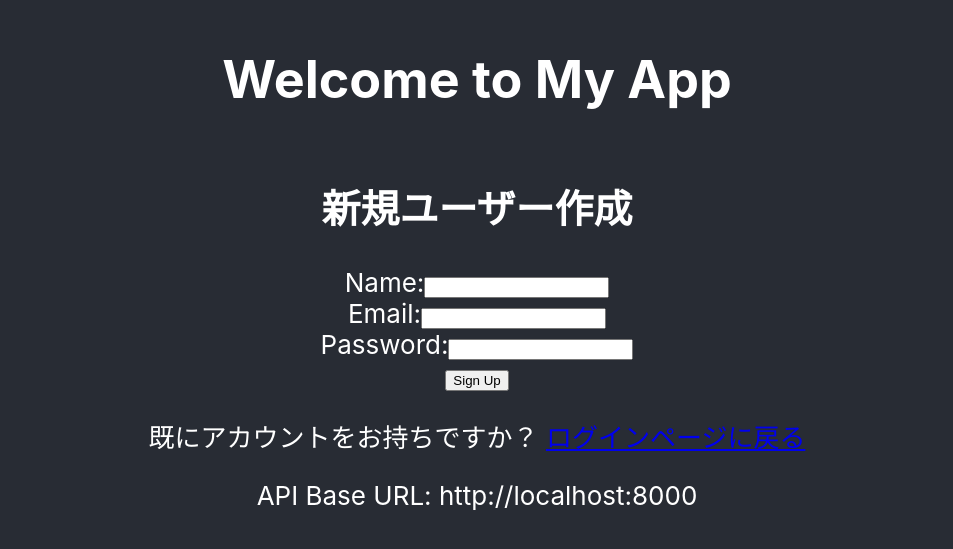
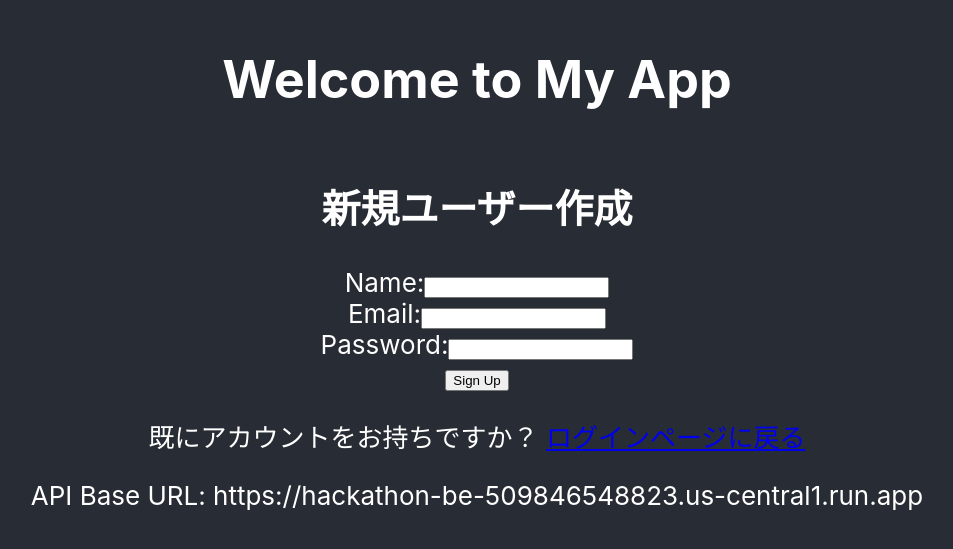
Before and after one commit to IrieAkari/hackathon_fe, a React (Create React App) app in the folder my-app/: page /signup in a window 1280 px wide. Shown: the part 125-674 px from the top of the page, without its empty margins (163-1116 px from the left). Built offline with nearby package versions, Linux system fonts and the light colour scheme; the HTML template or start-up script is replaced by a standard one.

Commit message:
add main

```diff
--- a/my-app/src/components/LoginForm.tsx
+++ b/my-app/src/components/LoginForm.tsx
@@ -2,7 +2,7 @@ import React, { useState } from 'react';
 import { useNavigate, Link } from 'react-router-dom';
 import { signInWithEmailAndPassword } from 'firebase/auth';
 import { fireAuth } from '../firebase';
-const API_BASE_URL = 'http://localhost:8000';
+const API_BASE_URL = 'https://hackathon-be-509846548823.us-central1.run.app';
 
 
 const LoginForm: React.FC = () => {
--- a/my-app/src/components/Mypage.tsx
+++ b/my-app/src/components/Mypage.tsx
@@ -1,7 +1,7 @@
 import React, { useEffect, useState } from 'react';
 import { getAuth } from 'firebase/auth';
 //import { API_BASE_URL } from '../config';
-const API_BASE_URL = 'http://localhost:8000';
+const API_BASE_URL = 'https://hackathon-be-509846548823.us-central1.run.app';
 
 const Mypage: React.FC = () => {
     const [name, setName] = useState<string>('');
--- a/my-app/src/components/SignUpForm.tsx
+++ b/my-app/src/components/SignUpForm.tsx
@@ -2,7 +2,7 @@ import React, { useState } from 'react';
 import { Link } from 'react-router-dom';
 import { createUserWithEmailAndPassword, fetchSignInMethodsForEmail } from 'firebase/auth';
 import { fireAuth } from '../firebase';
-const API_BASE_URL = 'http://localhost:8000';
+const API_BASE_URL = 'https://hackathon-be-509846548823.us-central1.run.app';
 
 const SignUpForm: React.FC = () => {
     const [name, setName] = useState<string>('');
--- a/my-app/src/components/SuccessPage.tsx
+++ b/my-app/src/components/SuccessPage.tsx
@@ -2,7 +2,7 @@ import React from 'react';
 import { useNavigate, Link } from 'react-router-dom';
 import { signOut, deleteUser } from 'firebase/auth';
 import { fireAuth } from '../firebase';
-const API_BASE_URL = 'http://localhost:8000';
+const API_BASE_URL = 'https://hackathon-be-509846548823.us-central1.run.app';
 
 const SuccessPage: React.FC = () => {
     const navigate = useNavigate();
```
Also changed, not shown: 1 other file (tests, documents, lock files or other folders).
